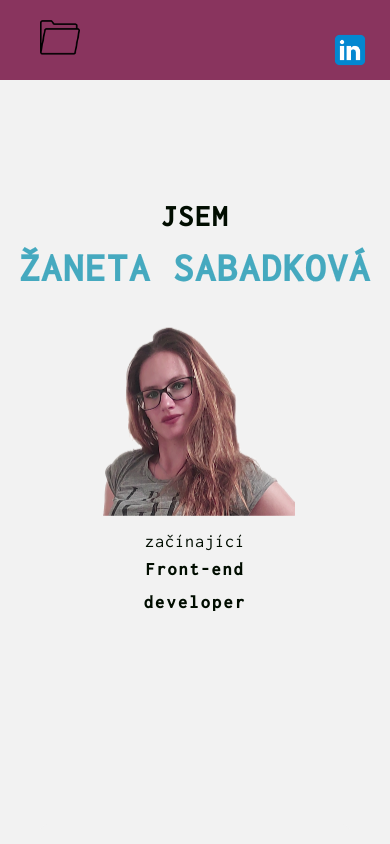
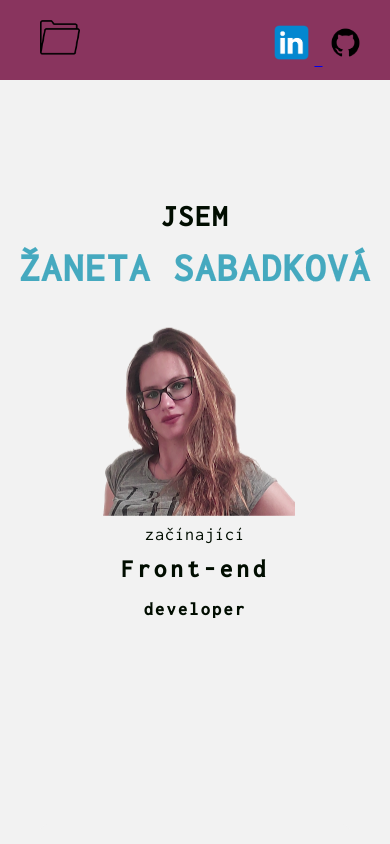
Before and after one commit to ZanetSabad/Moje-portfolio, a plain HTML site: page index.html in a window 390 px wide. Shown: the top 844 px of the page. Drawn offline with Linux system fonts and the light colour scheme.

Commit message:
přidána icona GitHub a následně upravená responzivita

```diff
--- a/CSS/query.css
+++ b/CSS/query.css
@@ -736,9 +736,11 @@
     }
 
     .two{
-        letter-spacing: 2px;
-        padding-top: 5px;
-        padding-bottom: 5px;
+        letter-spacing: 4px;
+        padding-top: 8px;
+        padding-bottom: 8px;
+        font-size: 25px;
+
     }
 
     .three{
@@ -775,11 +777,16 @@
         display: none;
     }
 
-    .socMedia{
+    .socialMedia{
         position: absolute;
-        width: 40px;
-        bottom: 10px;
-        right: 20px;
+        width: 30%;
+        margin-top: -340px;
+        margin-left: 260px;
+        text-align: center;
+    }
+
+    .socMediaIcons{
+        width: 45px;
     }
 
     .cv{
@@ -796,7 +803,7 @@
 
 /**************************************** main INDEX */
     .main_index{
-        height: 950px;
+        height: 1050px;
         width: 100%;
    }
 
--- a/CSS/style.scss
+++ b/CSS/style.scss
@@ -119,11 +119,15 @@ $main-color5:#716D6E;
     margin-top: 80px;
 }
 
-.socMedia{
-    margin-top: 20px;
-    width: 30px;
-    margin-left: 135px;
+.socialMedia{
+    position: absolute;
+    width: 100%;
+    margin-top: 10px;
+    text-align: center;
+}
 
+.socMediaIcons{
+    width: 35px;
 }
 
 .socMedia_responzivita{
--- a/index.html
+++ b/index.html
@@ -35,7 +35,13 @@
 
             <a href="documenty/Zaneta_Sabadkova_CV.pdf" download="Zaneta_Sabadkova_CV.pdf" class="cv"> Stáhnout životopis</a>
             <p class="follow">follow me</p>
-            <a href="https://www.linkedin.com/in/žaneta-sabadková-56542b213/" target="_blank"><img class = "socMedia "src="IMG/icons/linkedin.png" alt="odkaz na Linkedin"> </a>
+
+
+        <article class="socialMedia">
+            <a href="https://www.linkedin.com/in/žaneta-sabadková-56542b213/" target="_blank"><img class = "socMediaIcons "src="IMG/icons/linkedin.png" alt="odkaz na Linkedin"> </a>
+            <a href="https://github.com/ZanetSabad" target="_blank"><img class = "socMediaIcons "src="IMG/icons/GH.png" alt="odkaz na GitHub"> </a>
+
+        </article>
         </section>
 
 
```
Also changed, not shown: portfolio.html (+7 -2 lines), whoare.html (+5 -4 lines), zivotopis.html (+7 -2 lines), CSS/style.css, IMG/icons/GH.png (added), 1 other file.
